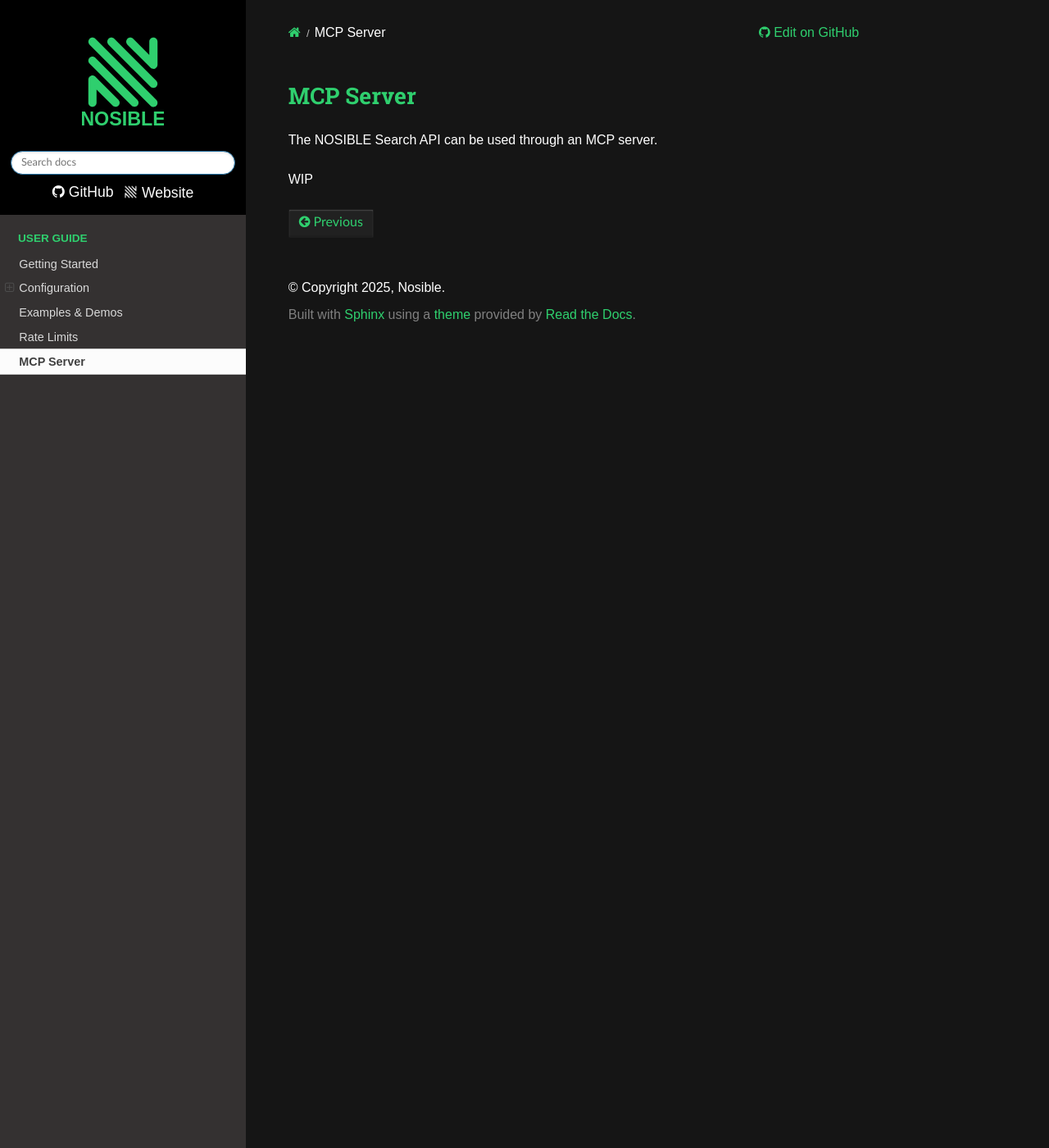
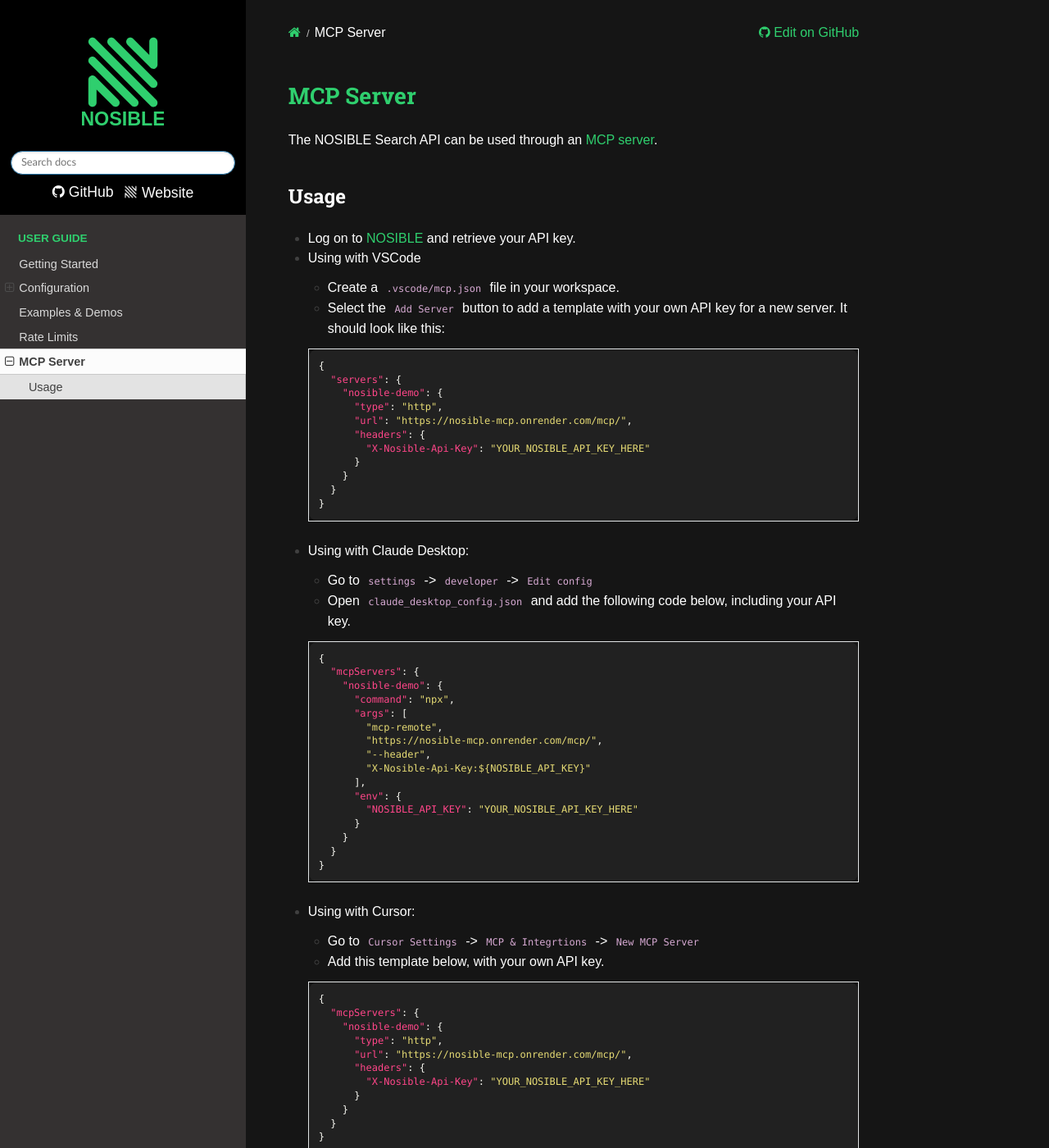
Before and after one commit to NosibleAI/nosible-py, a Sphinx documentation site: the page built from docs/mcp_server.rst, in a window 1280 px wide and 1400 px high. Shown: the whole window at 82% size. Built offline with Sphinx 7.4.7 and the Read the Docs theme 3.1.0, drawn with Linux system fonts in a browser that asks for light colours.

Commit message:
[0.3.6] Added: MCP example

```diff
--- a/docs/_static/css/custom.css
+++ b/docs/_static/css/custom.css
@@ -37,6 +37,14 @@
 
 div {
     font-family: 'Quicksand', sans-serif;
+}
+
+div.highlight {
+    background-color: #212121;
+    border-radius: 10px !important;
+    border: none !important;
+    box-shadow: none !important;
+    outline: none !important;
 }
 
 h1 {
@@ -317,6 +325,9 @@
     color: #2FCF6E;
 }
 
+
+
+/* Python code blocks */
 code.xref.py.py-obj.docutils.literal.notranslate {
     background-color: #171717;
     color: #2FCF6E;
@@ -424,13 +435,16 @@
 .sd-card.sd-bg-nosible {
   background-color: #212121 !important;
   color: #ffffff !important;
+  min-width: 300px !important;
 }
 .sd-card {
   border-radius: 16px !important;
   margin-bottom: 2rem !important;
+  min-width: 300px !important;
 }
 .sd-card .sd-card-title {
   font-size: 1.4rem !important;
   font-weight: 600;
   color: #2FCF6E;
+  min-width: 300px !important;
 }
--- a/docs/conf.py
+++ b/docs/conf.py
@@ -4,7 +4,7 @@
 project = 'Nosible Client'
 copyright = '2025, Nosible'
 author = 'Richard Taylor'
-release = '0.3.5'
+release = '0.3.6'
 
 extensions = [
     'sphinx.ext.autodoc',
--- a/docs/mcp_server.rst
+++ b/docs/mcp_server.rst
@@ -1,6 +1,72 @@
 MCP Server
 ==========
 
-The NOSIBLE Search API can be used through an MCP server.
+The NOSIBLE Search API can be used through an `MCP server <https://github.com/NosibleAI/nosible-mcp/>`_.
 
-WIP
+
+Usage
+-----
+
+- Log on to `NOSIBLE <https://www.nosible.ai/search-api>`_ and retrieve your API key.
+
+- Using with VSCode
+
+  - Create a ``.vscode/mcp.json`` file in your workspace.
+  - Select the ``Add Server`` button to add a template with your own API key for a new server. It should look like this:
+
+  .. code:: json
+
+      {
+        "servers": {
+          "nosible-demo": {
+            "type": "http",
+            "url": "https://nosible-mcp.onrender.com/mcp/",
+            "headers": {
+              "X-Nosible-Api-Key": "YOUR_NOSIBLE_API_KEY_HERE"
+            }
+          }
+        }
+      }
+
+- Using with Claude Desktop:
+
+  - Go to ``settings`` -> ``developer`` -> ``Edit config``
+  - Open ``claude_desktop_config.json`` and add the following code below, including your API key.
+
+  .. code:: json
+
+      {
+        "mcpServers": {
+          "nosible-demo": {
+            "command": "npx",
+            "args": [
+              "mcp-remote",
+              "https://nosible-mcp.onrender.com/mcp/",
+              "--header",
+              "X-Nosible-Api-Key:${NOSIBLE_API_KEY}"
+            ],
+            "env": {
+              "NOSIBLE_API_KEY": "YOUR_NOSIBLE_API_KEY_HERE"
+            }
+          }
+        }
+      }
+
+- Using with Cursor:
+
+  - Go to ``Cursor Settings`` -> ``MCP & Integrtions`` -> ``New MCP Server``
+  - Add this template below, with your own API key.
+
+  .. code:: json
+
+      {
+        "mcpServers": {
+          "nosible-demo": {
+            "type": "http",
+            "url": "https://nosible-mcp.onrender.com/mcp/",
+            "headers": {
+              "X-Nosible-Api-Key": "YOUR_NOSIBLE_API_KEY_HERE"
+            }
+          }
+        }
+      }
--- a/pyproject.toml
+++ b/pyproject.toml
@@ -1,6 +1,6 @@
 [project]
 name = "nosible"
-version = "0.3.5"
+version = "0.3.6"
 description = "Python client for the NOSIBLE Search API"
 readme = { file = "README.md", content-type = "text/markdown" }
 requires-python = ">=3.9"
```
Also changed, not shown: README.md (+18 -0 lines), docs/index.rst (+19 -0 lines).
